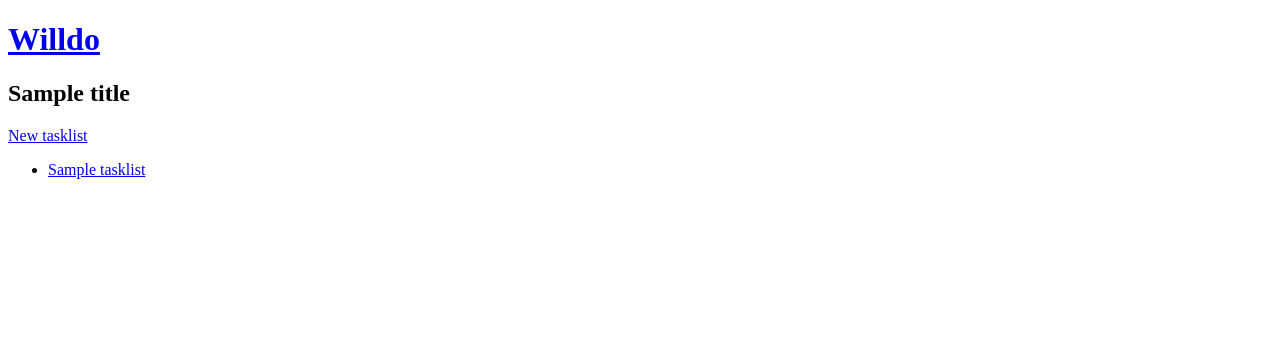
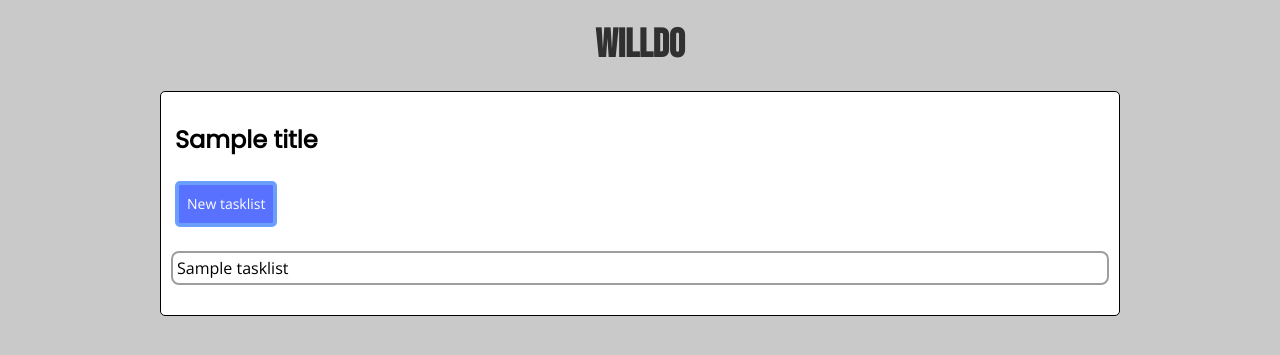
Before and after one commit to onstop4/WillDo, a Flask app: template willdo/templates/select_tasklist.html in a window 1280 px wide. Shown: the top 355 px of the page. Run offline with Flask 2, Linux system fonts and the light colour scheme; the template is opened without the code that fills it: most values are stand-ins (such as "Sample title", 1, 10 or a date in 2020); parts of the project's set-up code (start-up, migrations or seed data) failed here and were passed over.

Commit message:
Add css for main parts of pages.
CSS was added for the main parts of the pages. This includes
general page styles (background, centering body),
the header, the main list,
and the generic blue button.
These styles might change as time goes on.

```diff
--- /dev/null
+++ b/willdo/static/styles/main.css
@@ -0,0 +1,113 @@
+/* || General page styles */
+
+html {
+    background-color: rgb(201, 201, 201);
+}
+
+body {
+    margin: 0 auto;
+    max-width: 75%;
+}
+
+a, a:visited {
+    text-decoration: none;
+    color: inherit;
+}
+
+/* || Header and navigation */
+
+.header {
+    text-align: center;
+}
+
+.header__homepage-link, .header__homepage-link:visited {
+    text-decoration: none;
+    font-family: 'Bebas Neue', sans-serif;
+    font-size: 40px;
+    color: rgb(48, 48, 48);
+}
+
+.outer-content {
+    border: 1px solid black;
+    border-radius: 5px;
+    padding: 10px;
+    background-color: white;
+}
+
+.whereami {
+    margin: 20px 0;
+}
+
+.whereami__action {
+    font-family: 'Poppins', sans-serif;
+    font-size: 24px;
+    margin: 4px;
+}
+
+.whereami__action--in-tasklist {
+    font-size: 20px;
+}
+
+/* || Content */
+
+.main-list {
+    font-family: 'Open Sans', sans-serif;
+    margin: 20px 0;
+}
+
+.main-list__message {
+    font-style: italic;
+}
+
+.main-list ul {
+    margin: 0;
+    padding: 0;
+}
+
+.main-list__entry {
+    display: block;
+    margin: 10px 0;
+    border: 2px solid rgb(158, 158, 158);
+    border-radius: 8px;
+    padding: 4px;
+}
+
+.main-list__entry:hover {
+    border-width: 4px;
+}
+
+.main-list__entry-info {
+    font-size: 16px;
+}
+
+.button, .button:visited {
+    --button-height: 30px;
+
+    display: inline-block;
+    height: var(--button-height);
+    margin: 4px;
+    border: 4px solid rgb(107, 159, 255);
+    border-radius: 5px;
+    padding: 4px 8px;
+    background-color: rgb(88, 113, 255);
+
+    font-family: 'Open Sans', sans-serif;
+    font-size: 14px;
+    text-align: center;
+    color: white;
+    line-height: var(--button-height);
+}
+
+.button:hover {
+    background-color: rgb(153, 188, 253);
+    cursor: pointer;
+}
+
+.button:active {
+    background-color: rgb(51, 82, 255);
+}
+
+input.button, input.button:visited {
+    box-sizing: content-box;
+    line-height: unset;
+}
--- a/willdo/templates/base.html
+++ b/willdo/templates/base.html
@@ -6,6 +6,12 @@
         {% else %}
         <title>WillDo</title>
         {% endif %}
+
+        {% block resources %}
+        <link href="https://fonts.googleapis.com/css2?family=Bebas+Neue&family=Open+Sans:ital@0;1&family=Poppins&display=swap" rel="stylesheet">
+
+        <link href="{{ url_for('static', filename='styles/main.css') }}" rel="stylesheet">
+        {% endblock resources %}
     </head>
     <body>
         {% block body %}
```
